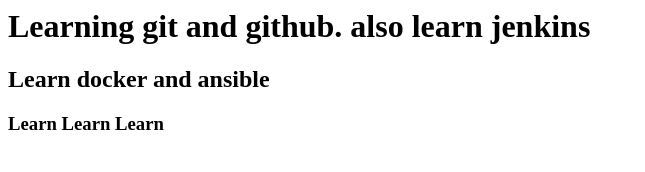
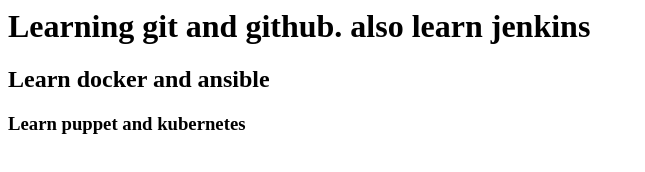
Before and after one commit to Aditya449930/firstgitrepo, a plain HTML site: page index.HTML in a window 1280 px wide. Shown: the whole page, without its empty margins (0-645 px from the left). Drawn offline with Linux system fonts and the light colour scheme.

Commit message:
Update index.HTML
Edited 3rd sent

```diff
--- a/index.HTML
+++ b/index.HTML
@@ -2,6 +2,6 @@
 <body>
 <h1>Learning git and github. also learn jenkins</h1>
 <h2>Learn docker and ansible</h2>
-<h3>Learn Learn Learn</h3>
+<h3>Learn puppet and kubernetes</h3>
 </body>
 </html>
```
